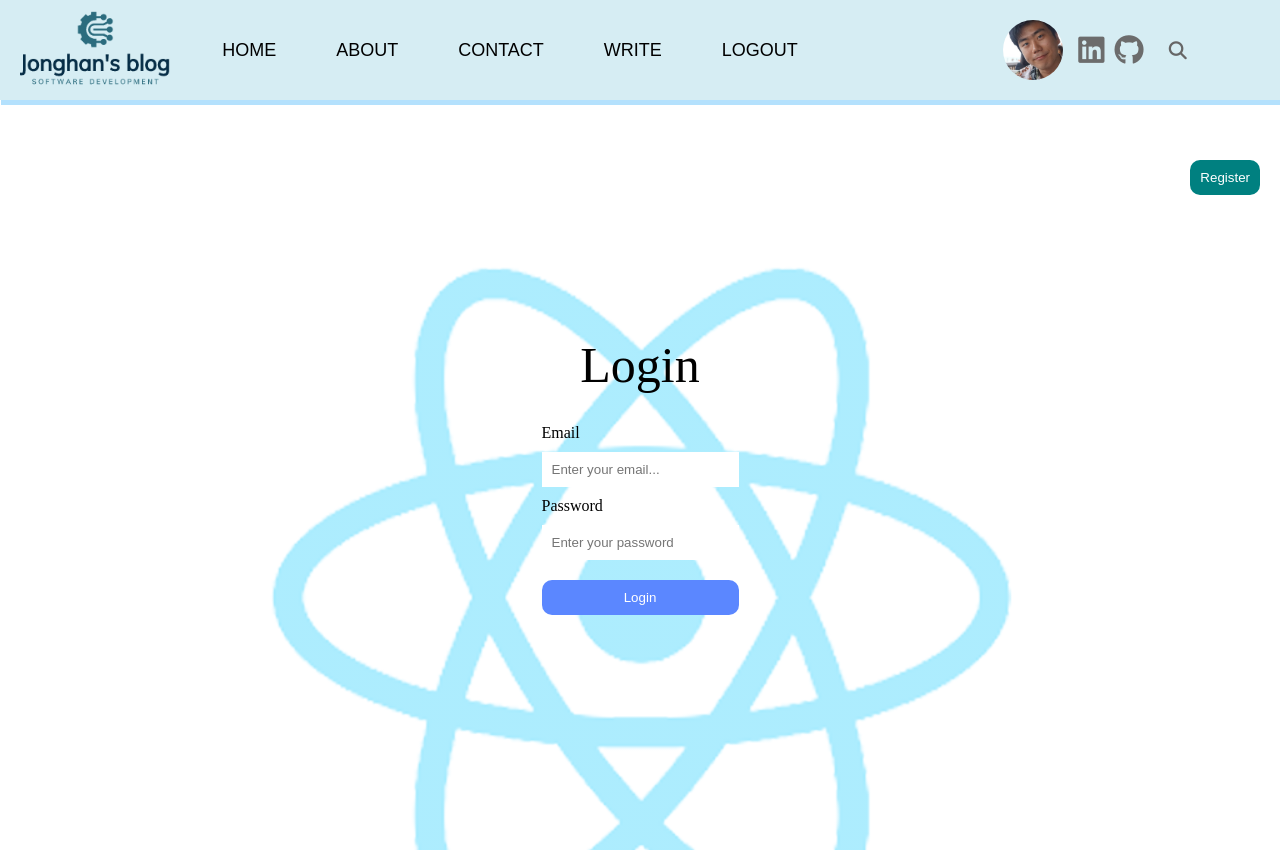
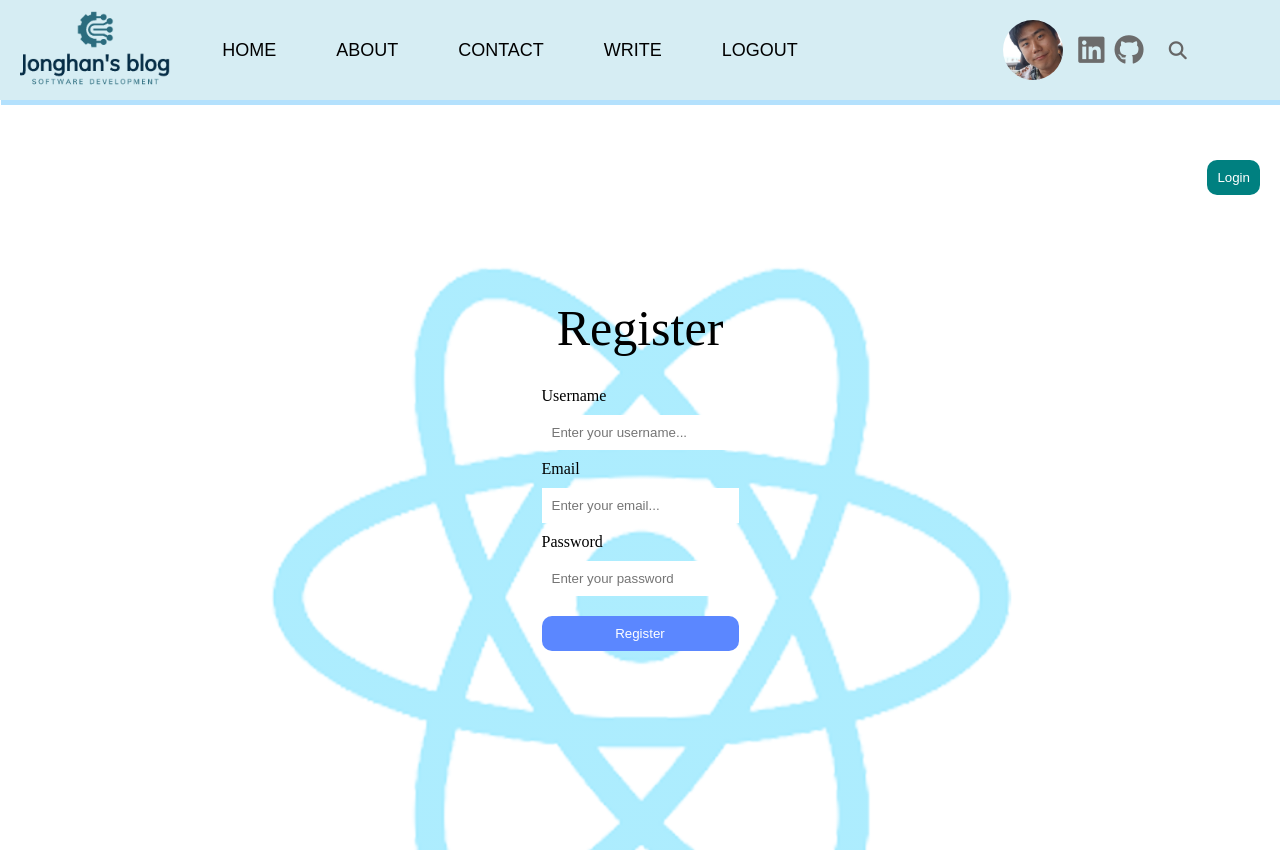
Before and after one commit to Jonghan-park/jonghan_blog, a React (Create React App) app in the folder client/: page / in a window 1280 px wide. Built offline with nearby package versions, Linux system fonts and the light colour scheme; a web font is replaced by a local one.

Commit message:
Update register

```diff
--- a/client/src/App.js
+++ b/client/src/App.js
@@ -4,6 +4,7 @@
 import Write from "./pages/write/Write";
 import Setting from "./pages/settings/Setting";
 import Login from "./pages/login/Login";
+import Register from "./pages/register/Register";
 
 function App() {
   return (
@@ -13,7 +14,8 @@
       {/* <Single /> */}
       {/* <Write /> */}
       {/* <Setting /> */}
-      <Login />
+      {/* <Login /> */}
+      <Register />
     </div>
   );
 }
--- /dev/null
+++ b/client/src/pages/register/Register.js
@@ -0,0 +1,34 @@
+import React from "react";
+import "./register.css";
+
+const register = () => {
+  return (
+    <div className="register">
+      <span className="registerTitle">Register</span>
+      <form className="registerForm">
+        <label>Username</label>
+        <input
+          type="text"
+          className="registerInput"
+          placeholder="Enter your username..."
+        />
+        <label>Email</label>
+        <input
+          type="text"
+          className="registerInput"
+          placeholder="Enter your email..."
+        />
+        <label>Password</label>
+        <input
+          type="password"
+          className="registerInput"
+          placeholder="Enter your password"
+        />
+        <button className="registerButton">Register</button>
+      </form>
+      <button className="registerLoginButton">Login</button>
+    </div>
+  );
+};
+
+export default register;
--- /dev/null
+++ b/client/src/pages/register/register.css
@@ -0,0 +1,50 @@
+.register{
+  position: relative;
+  height: calc(100vh - 50px);
+  display: flex;
+  flex-direction: column;
+  align-items: center;
+  justify-content: center;
+  background-image: linear-gradient(rgba(255,255,255,0.5),rgba(255,255,255,0.5)), url('../../assets/react-logo.png');
+  background-size: cover;
+}
+.registerTitle{
+  font-size: 50px;
+}
+.registerForm{
+  margin-top: 20px;
+  display: flex;
+  flex-direction: column;
+}
+
+.registerForm > label{
+  margin: 10px 0;
+}
+
+.registerInput{
+  padding: 10px;
+  background-color: white;
+  border: none;
+}
+
+.registerButton{
+  margin-top: 20px;
+  cursor: pointer;
+  background-color: rgb(91, 135, 255);
+  border: none;
+  color: white;
+  border-radius: 10px;
+  padding: 10px;
+}
+
+.registerLoginButton{
+  position: absolute;
+  top: 60px;
+  right: 20px;
+  background-color: teal;
+  cursor: pointer;
+  border: none;
+  padding: 10px;
+  color: white;
+  border-radius: 10px;
+}
```
